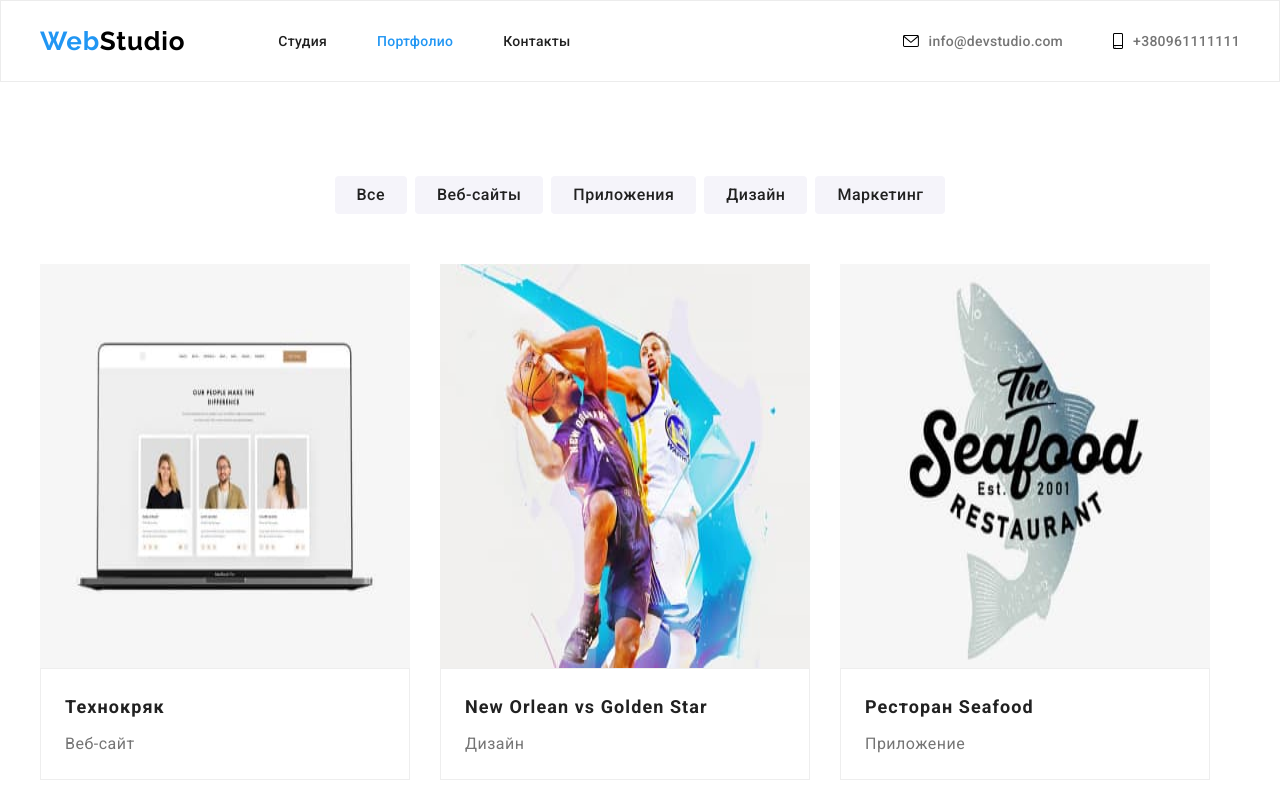
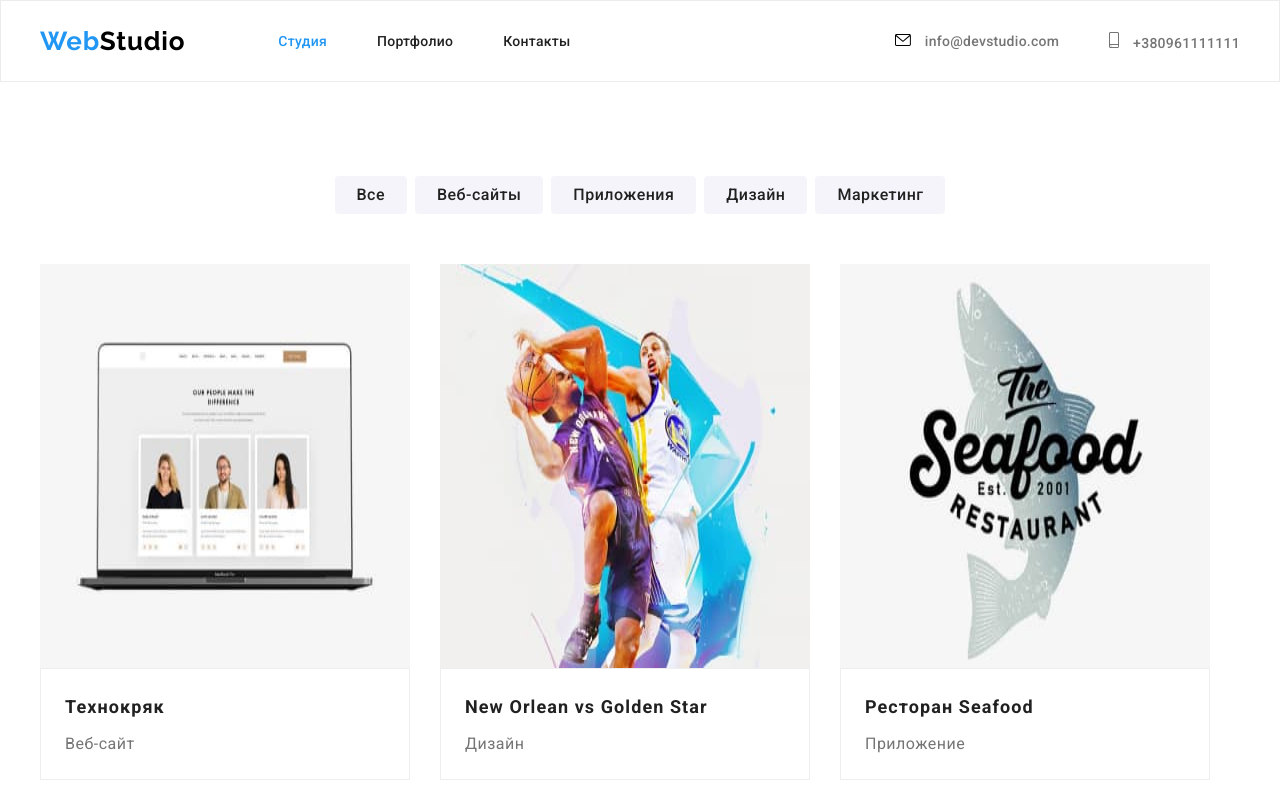
Before and after one commit to Dimka333/goit-markup-hw-04, a plain HTML site: page portfolio.html in a window 1280 px wide. Shown: the top 800 px of the page. Drawn offline with nearby package versions, Linux system fonts and the light colour scheme.

Commit message:
ДЗ №4
Исправление ошибок

```diff
--- a/portfolio.html
+++ b/portfolio.html
@@ -29,10 +29,12 @@
           </a>
           <ul class="nav-list list">
             <li class="nav-list-item">
-              <a class="nav-list-link link" href="./index.html">Студия</a>
+              <a class="nav-list-link link current" href="./index.html"
+                >Студия</a
+              >
             </li>
             <li class="nav-list-item">
-              <a class="nav-list-link link current" href="./portfolio.html"
+              <a class="nav-list-link link" href="./portfolio.html"
                 >Портфолио</a
               >
             </li>
@@ -43,16 +45,19 @@
         </nav>
 
         <address class="address-header">
-          <svg class="envelope" widht="16" height="12">
-            <use href="./img/symbol-defs.svg#icon-envelope-hover"></use>
-          </svg>
           <a class="address-link link" href="mailto:info@devstudio.com"
-            >info@devstudio.com</a
+            ><svg class="envelope" widht="16" height="12">
+              <use href="./img/symbol-defs.svg#icon-envelope-hover"></use>
+            </svg>
+            info@devstudio.com
+          </a>
+
+          <a class="address-link link" href="tel:"
+            ><svg class="smartphone" widht="10" height="16">
+              <use href="./img/symbol-defs.svg#icon-smartphone"></use>
+            </svg>
+            +380961111111</a
           >
-          <svg class="smartphone" widht="10" height="16">
-            <use href="./img/symbol-defs.svg#icon-smartphone"></use>
-          </svg>
-          <a class="address-link link" href="tel:">+380961111111</a>
         </address>
       </div>
     </header>
```
